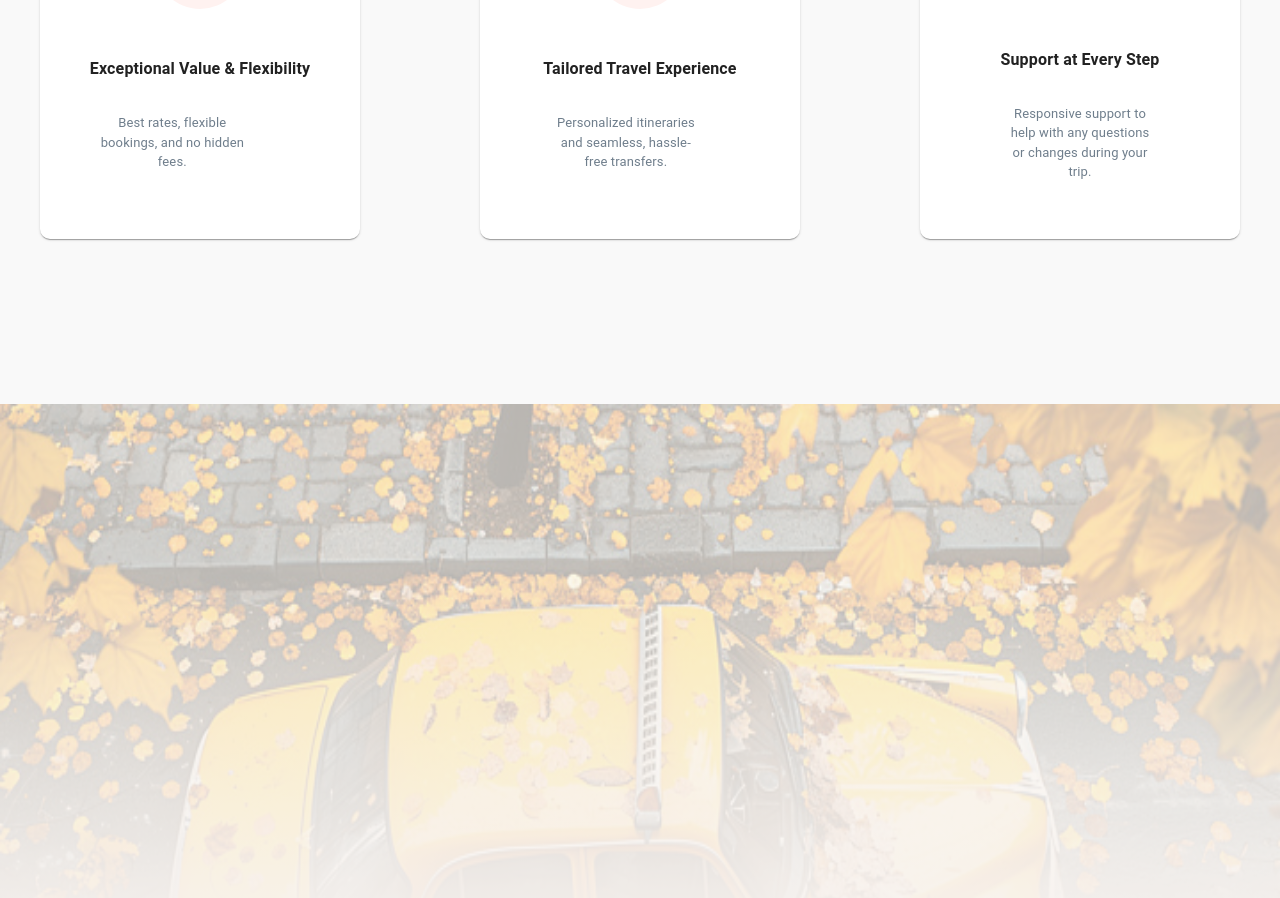
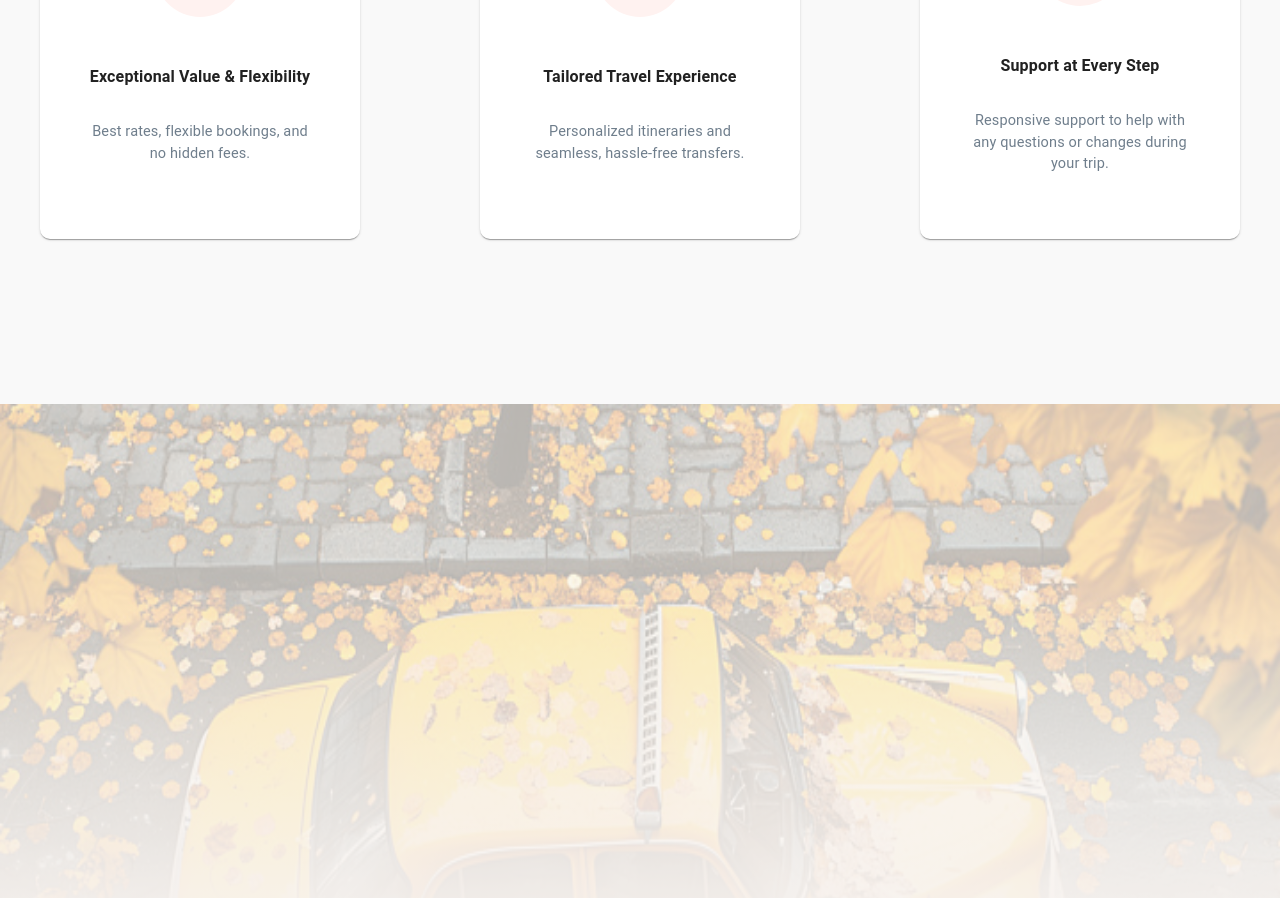
Before and after one commit to RafaPach/AllTravelServices, a Next.js app: page / in a window 1280 px wide. Shown: the part 1398-2296 px from the top of the page. Built offline with nearby package versions, Linux system fonts and the light colour scheme; no server answers.

Commit message:
recaptcha load on right pages

```diff
--- /dev/null
+++ b/components/FunctionsTemplates/ReLoader.js
@@ -0,0 +1,43 @@
+import { useEffect } from 'react';
+import { useRouter } from 'next/router';
+
+const ReCaptchaLoader = ({ siteKey }) => {
+  const router = useRouter();
+
+  useEffect(() => {
+    const loadReCaptcha = () => {
+      if (!document.querySelector(`script[src*="recaptcha"]`)) {
+        const script = document.createElement('script');
+        script.src = `https://www.google.com/recaptcha/api.js?render=${siteKey}`;
+        script.async = true;
+        document.body.appendChild(script);
+      }
+    };
+
+    const unloadReCaptcha = () => {
+      const recaptchaScript = document.querySelector(
+        `script[src*="recaptcha"]`
+      );
+      if (recaptchaScript) {
+        recaptchaScript.remove();
+      }
+
+      const badge = document.querySelector('.grecaptcha-badge');
+      if (badge) {
+        badge.parentNode.removeChild(badge);
+      }
+    };
+
+    if (['/enquiries', '/getaquote'].includes(router.pathname)) {
+      loadReCaptcha();
+    } else {
+      unloadReCaptcha();
+    }
+
+    return () => unloadReCaptcha();
+  }, [router.pathname, siteKey]);
+
+  return null;
+};
+
+export default ReCaptchaLoader;
--- a/components/WhyChooseUS/Whyus.js
+++ b/components/WhyChooseUS/Whyus.js
@@ -119,12 +119,16 @@ const WhyBookWithUs = () => {
               >
                 Exceptional Value & Flexibility
               </Typography>
-              <Box width="165px" textAlign="center" p={1}>
+              <Box
+                sx={{ width: { xs: '165px', sm: '100%' } }}
+                textAlign="center"
+                p={1}
+              >
                 <Typography
                   sx={{
                     mt: 3,
                     cursor: 'pointer',
-                    fontSize: '13px',
+                    fontSize: { xs: '13px', sm: '14.5px' },
                     color: '#6F7E8C',
                   }}
                 >
@@ -176,12 +180,16 @@ const WhyBookWithUs = () => {
               >
                 Tailored Travel Experience
               </Typography>
-              <Box width="165px" textAlign="center" p={1}>
+              <Box
+                sx={{ width: { xs: '165px', sm: '100%' } }}
+                textAlign="center"
+                p={1}
+              >
                 <Typography
                   sx={{
                     mt: 3,
                     cursor: 'pointer',
-                    fontSize: '13px',
+                    fontSize: { xs: '13px', sm: '14.5px' },
                     color: '#6F7E8C',
                   }}
                 >
@@ -243,12 +251,16 @@ const WhyBookWithUs = () => {
               >
                 Support at Every Step{' '}
               </Typography>
-              <Box width="165px" textAlign="center" p={1}>
+              <Box
+                sx={{ width: { xs: '165px', sm: '100%' } }}
+                textAlign="center"
+                p={1}
+              >
                 <Typography
                   sx={{
                     mt: 3,
                     cursor: 'pointer',
-                    fontSize: '13px',
+                    fontSize: { xs: '13px', sm: '14.5px' },
                     color: '#6F7E8C',
                   }}
                 >
--- a/pages/_app.js
+++ b/pages/_app.js
@@ -1,7 +1,23 @@
+// import '../styles/globals.css';
+
+// function MyApp({ Component, pageProps }) {
+//   return <Component {...pageProps} />;
+// }
+
+// export default MyApp;
+
 import '../styles/globals.css';
+import ReCaptchaLoader from '../components/FunctionsTemplates/ReLoader'; // Adjust the path as needed
 
 function MyApp({ Component, pageProps }) {
-  return <Component {...pageProps} />;
+  const siteKey = process.env.NEXT_PUBLIC_RECAPTCHA_SITE_KEY;
+
+  return (
+    <>
+      <ReCaptchaLoader siteKey={siteKey} />
+      <Component {...pageProps} />
+    </>
+  );
 }
 
 export default MyApp;
```
